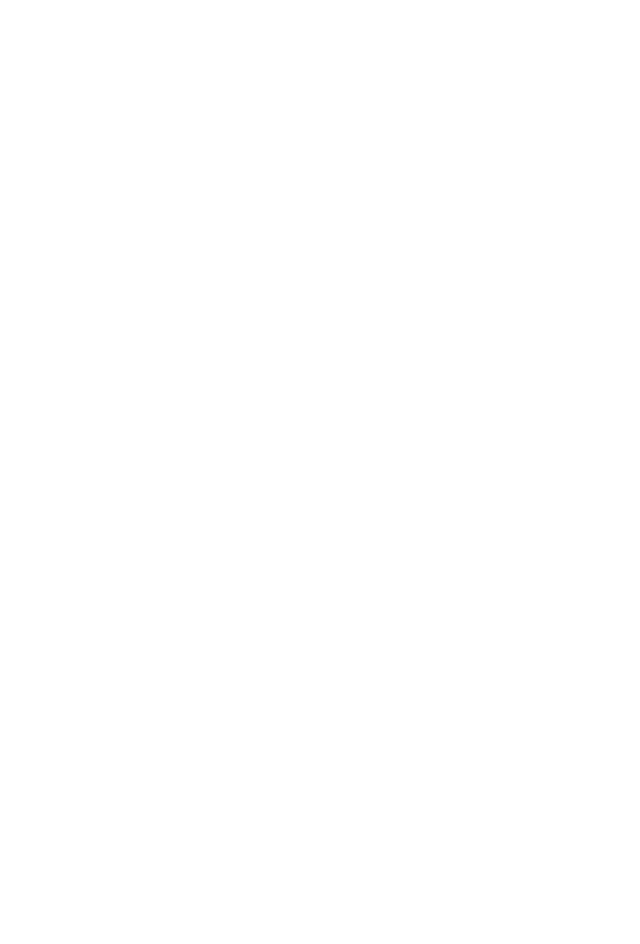
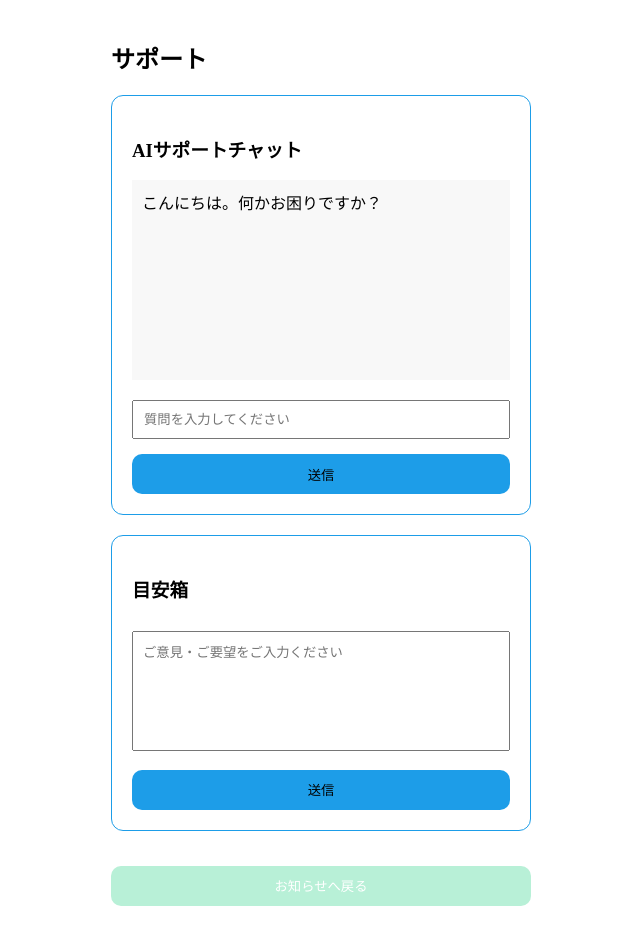
Before and after one commit to haharu22/PC-, a Vue app in the folder 4.ソースコード/2group/: page /chat in a window 1280 px wide. Before the commit this address had no page. Shown: the whole page, without its empty margins (319-959 px from the left). Before the commit the page ends 800 px from the top, so only its background shows below. Built offline with nearby package versions, Linux system fonts and the light colour scheme.

Commit message:
news追加

```diff
--- /dev/null
+++ b/4.ソースコード/2group/src/components/ChatView.vue
@@ -0,0 +1,151 @@
+<template>
+  <div class="support-area">
+    <h2>サポート</h2>
+
+    <div class="notice">
+      <h3>AIサポートチャット</h3>
+
+      <div class="chat-window">
+        <div class="message" v-for="(msg, index) in messages" :key="index">
+          {{ msg }}
+        </div>
+      </div>
+
+      <input v-model="question" placeholder="質問を入力してください" />
+
+      <button @click="sendQuestion">送信</button>
+    </div>
+
+    <div class="notice">
+      <h3>目安箱</h3>
+
+      <textarea
+        v-model="opinion"
+        placeholder="ご意見・ご要望をご入力ください"
+      ></textarea>
+
+      <button @click="sendOpinion">送信</button>
+    </div>
+
+    <button class="back" @click="goBack">お知らせへ戻る</button>
+  </div>
+</template>
+
+<script setup>
+import { ref } from "vue";
+import { useRouter } from "vue-router";
+
+const router = useRouter();
+
+const question = ref("");
+const opinion = ref("");
+
+const messages = ref(["こんにちは。何かお困りですか？"]);
+
+const sendQuestion = () => {
+  if (question.value === "") return;
+
+  messages.value.push("あなた : " + question.value);
+
+  let answer = "申し訳ありません。その質問にはまだ対応していません。";
+
+  if (question.value.includes("動画")) {
+    answer = "トップページから確認できます。";
+  } else if (question.value.includes("パスワード")) {
+    answer = "設定画面からパスワードを押して指示に従ってください。";
+  } else if (question.value.includes("検索")) {
+    answer = "検索蘭から知りたいワードを打ち込んでください";
+  }
+
+  messages.value.push("サポート : " + answer);
+
+  question.value = "";
+};
+
+const sendOpinion = () => {
+  if (opinion.value === "") return;
+
+  alert("ご意見ありがとうございました。");
+
+  opinion.value = "";
+};
+
+const goBack = () => {
+  router.push("/notice");
+};
+</script>
+
+<style scoped>
+.support-area {
+  width: 420px;
+
+  margin: 40px auto;
+}
+
+.notice {
+  border: 1px solid #1d9de8;
+
+  border-radius: 12px;
+
+  background: white;
+
+  padding: 20px;
+
+  margin-bottom: 20px;
+}
+
+.chat-window {
+  height: 180px;
+
+  overflow-y: auto;
+
+  background: #f8f8f8;
+
+  padding: 10px;
+
+  margin-bottom: 10px;
+}
+
+.message {
+  margin-bottom: 8px;
+}
+
+input,
+textarea {
+  width: 100%;
+
+  box-sizing: border-box;
+
+  margin-top: 10px;
+
+  padding: 10px;
+}
+
+textarea {
+  height: 120px;
+
+  resize: none;
+}
+
+button {
+  margin-top: 15px;
+
+  width: 100%;
+
+  height: 40px;
+
+  border: none;
+
+  border-radius: 10px;
+
+  background: #1d9de8;
+
+  cursor: pointer;
+}
+
+.back {
+  background: #b8f0d7;
+
+  color: white;
+}
+</style>
--- /dev/null
+++ b/4.ソースコード/2group/src/components/NoticeView.vue
@@ -0,0 +1,138 @@
+<template>
+  <div class="notice-area">
+    <div class="notice" v-for="item in notices" :key="item.id">
+      <span class="tag" :class="item.type">
+        {{ item.type }}
+      </span>
+
+      <span class="text">
+        {{ item.text }}
+      </span>
+    </div>
+    <div class="button-area">
+      <button @click="goChat">AIサポートチャット</button>
+    </div>
+  </div>
+</template>
+
+<script setup>
+import { ref } from "vue";
+import { useRouter } from "vue-router";
+
+const notices = ref([
+  {
+    id: 1,
+    type: "新機能",
+    text: "○○の動画が追加されました",
+  },
+  {
+    id: 2,
+    type: "不具合",
+    text: "",
+  },
+  {
+    id: 3,
+    type: "アップデート",
+    text: "",
+  },
+  {
+    id: 4,
+    type: "",
+    text: "",
+  },
+]);
+
+const router = useRouter();
+
+const goChat = () => {
+  router.push("/chat");
+};
+</script>
+
+<style scoped>
+.notice-area {
+  width: 420px;
+  margin: 40px auto;
+}
+
+.notice {
+  display: flex;
+  align-items: center;
+
+  height: 42px;
+
+  border: 1px solid #9de7d6;
+
+  border-radius: 12px;
+
+  margin-bottom: 18px;
+
+  background: white;
+
+  overflow: hidden;
+}
+
+.tag {
+  width: 80px;
+
+  height: 100%;
+
+  display: flex;
+
+  justify-content: center;
+
+  align-items: center;
+
+  font-size: 14px;
+
+  font-weight: bold;
+
+  border-radius: 10px;
+
+  margin-right: 15px;
+}
+
+.新機能 {
+  background: #d7f6ef;
+
+  color: #333;
+}
+
+.不具合 {
+  background: #ffb8c7;
+
+  color: #000;
+}
+
+.アップデート {
+  background: #b8f0d7;
+
+  color: #333;
+
+  font-size: 11px;
+}
+
+.text {
+  font-size: 14px;
+}
+
+.button-area {
+  text-align: center;
+  margin-top: 30px;
+}
+
+button {
+  width: 160px;
+  height: 45px;
+  border: none;
+  border-radius: 10px;
+  background: #3cb8ff;
+  color: white;
+  font-size: 16px;
+  cursor: pointer;
+}
+
+button:hover {
+  background: #1d9de8;
+}
+</style>
--- a/4.ソースコード/2group/src/components/top_page.vue
+++ b/4.ソースコード/2group/src/components/top_page.vue
@@ -78,8 +78,7 @@
         </button>
 
         <!-- 通知ベルアイコン -->
-        <button class="icon-btn bell-btn" aria-label="通知">
-          <!--newsできたら@click="goToNews"追加-->
+        <button class="icon-btn bell-btn" @click="goToNews" aria-label="通知">
           <svg
             xmlns="http://www.w3.org/2000/svg"
             width="26"
@@ -175,11 +174,9 @@ const goToMain = (item) => {
   router.push("/main");
 };
 
-/*Newsできたらこれ追加
 const goToNews = () => {
-  router.push("/news");
+  router.push("/notice");
 };
-*/
 </script>
 
 <style scoped>
--- a/4.ソースコード/2group/src/router/index.js
+++ b/4.ソースコード/2group/src/router/index.js
@@ -5,8 +5,8 @@ import Register from "@/components/register.vue";
 import Forgot from "@/components/forgot.vue";
 import TopPage from "@/components/top_page.vue";
 import Inquiry from "@/components/inquiry.vue";
-//import News from "@/components/news.vue";
-//import { N } from "vue-router/dist/index-BN0B0y8a.js";
+import NoticeView from "@/components/NoticeView.vue";
+import ChatView from "@/components/ChatView.vue";
 
 const routes = [
   {
@@ -39,13 +39,16 @@ const routes = [
     name: "main",
     component: MainView,
   },
-  /*
   {
-    path: "/news",
-    name: "news",
-    component: News,
+    path: "/notice",
+    name: "notice",
+    component: NoticeView,
   },
-  */
+  {
+    path: "/chat",
+    name: "chat",
+    component: ChatView,
+  },
 ];
 
 const router = createRouter({
```
